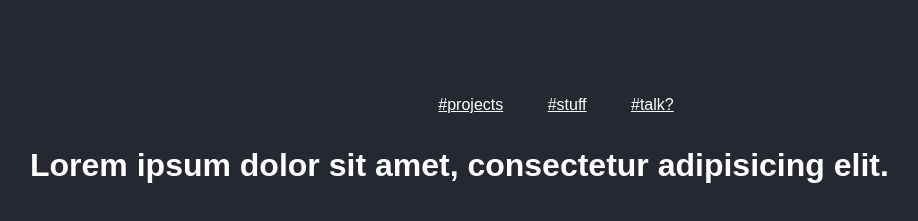
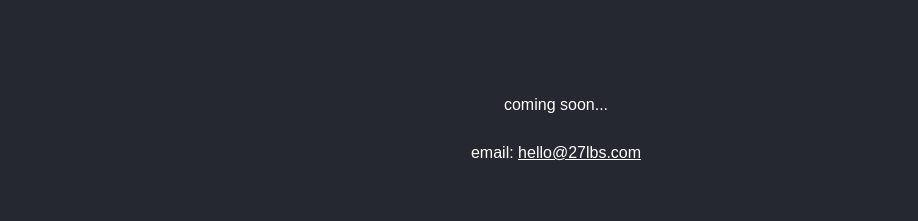
Before and after one commit to evanzio/27lbs, a plain HTML site: page index.html in a window 1280 px wide. Shown: the part 399-620 px from the top of the page, without its empty margins (84-1002 px from the left). Drawn offline with Linux system fonts and the light colour scheme.

Commit message:
Added coming soon messaging

```diff
--- /dev/null
+++ b/css/_components.page.scss
@@ -0,0 +1,7 @@
+/*------------------------------------*\
+    #page
+\*------------------------------------*/
+
+body { height: 80vh;}
+
+.home { text-align: center; }
--- a/css/_settings.colors.scss
+++ b/css/_settings.colors.scss
@@ -17,7 +17,7 @@ $inuit-base-background-color: $color-white;
 $inuit-base-text-color: $color-white;
 
 // Links
-$color-links: $color-black;
+$color-links: $color-white;
 
 // Text
 $color-text-main: $color-black;
@@ -27,7 +27,7 @@ $color-text-secondary: #82848b;
 // Buttons
 
 a {
-	color: $color-black;
+	color: $color-white;
 }
 
 // Iconic
--- a/css/main.scss
+++ b/css/main.scss
@@ -116,6 +116,7 @@
  */
 @import "components.site-nav";
 @import "components.logo";
+@import "components.page";
 
  /**
  * #TRUMPS
--- a/index.html
+++ b/index.html
@@ -7,41 +7,49 @@
 	<body>
 	<header>
 		<div class="wrapper">
-
-
 			<logo class="logo layout_item"><div class="logo__border"><span id="logo__head" class="logo__head">27</span><span class="logo__sub">lbs</span></div></logo>
 		</div>
 	</header>
-	<nav class="site-nav">
+	<!--nav class="site-nav">
 		<ul class="site-nav__list">
 			<li class="site-nav__item"><a class="site-nav__link" href="#projects">#projects</a></li>
 			<li class="site-nav__item"><a class="site-nav__link" href="#stuff">#stuff</a></li>
 			<li class="site-nav__item"><a class="site-nav__link" href="#lets-talk">#talk?</a></li>
 		</ul>
-	</nav
+	</nav-->
 	<main>
-		<section>
+		<section class="section home">
 			<div class="wrapper">
 				<div class="layout">
 					<div class="layout__item">
-						<h1>Lorem ipsum dolor sit amet, consectetur adipisicing elit.</h1>
+						<p>coming soon...</p>
+						<p>email: <a href="mailto:hello@27lbs.com">hello@27lbs.com</a></p>
 					</div>
 				</div>
 			</div>
 		</section>
 
+<!-- 		<section class="section projects">
+			<div class="wrapper">
+				<div class="layout">
+					<div class="layout__item">
+						<h1>projects</h1>
+					</div>
+				</div>
+			</div>
+		</section>
+
+		<section class="section talk">
+			<div class="wrapper">
+				<div class="layout">
+					<div class="layout__item">
+						<h1>Let's talk</h1>
+						<p>e: <a href="mailto:hello@27lbs.com">hello@27lbs.com</a></p>
+					</div>
+				</div>
+			</div>
+		</section> -->
 	</main>
-
-
-<script>
-
-// 'Getting' data-attributes using getAttribute
-// var plant = document.getElementById('strawberry-plant');
-// var fruitCount = plant.getAttribute('data-fruit'); // fruitCount = '12'
-
-// // 'Setting' data-attributes using setAttribute
-// plant.setAttribute('data-fruit','7'); // Pesky birds
-</script>
 
 	<script src="/js/main.js" type="text/javascript" charset="utf-8"></script>
 </body>
```
Also changed, not shown: css/main.min.css, 1 other file.
